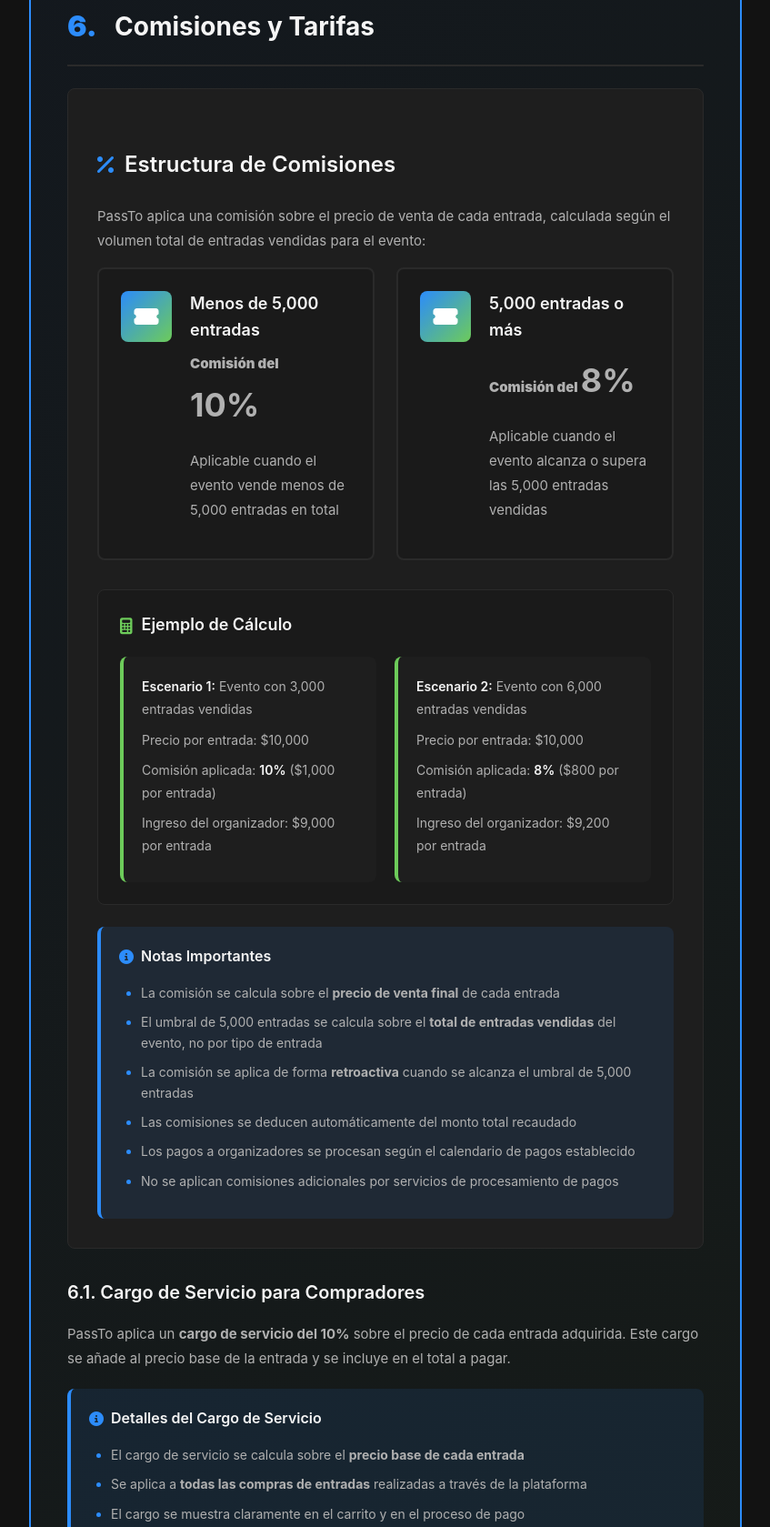
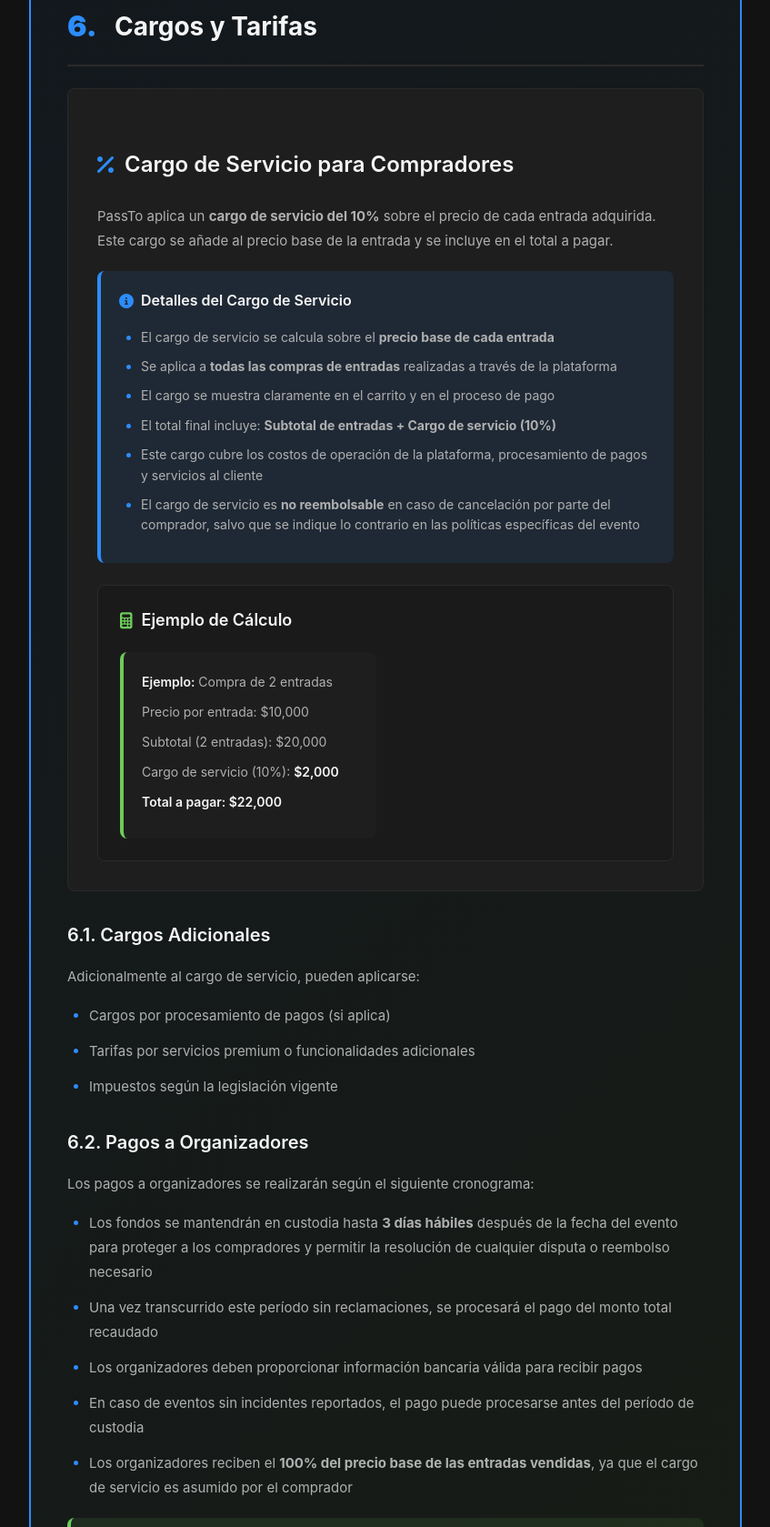
Before and after one commit to silvanasrdos/passto, a plain HTML site: page soporte.html in a window 1280 px wide. Shown: the part 4455-6134 px from the top of the page at 91% size, without its empty margins (380-1227 px from the left). Drawn offline with Linux system fonts and the light colour scheme.

Commit message:
cambios en las politicas

```diff
--- a/soporte.html
+++ b/soporte.html
@@ -269,70 +269,14 @@
                     </ul>
                 </section>
 
-                <!-- Sección 6: Comisiones -->
+                <!-- Sección 6: Cargos y Tarifas -->
                 <section id="comisiones" class="terms-section highlight-section">
-                    <h2><span class="section-number">6.</span> Comisiones y Tarifas</h2>
+                    <h2><span class="section-number">6.</span> Cargos y Tarifas</h2>
+
                     <div class="commission-box">
-                        <h3><i class="fas fa-percentage"></i> Estructura de Comisiones</h3>
-                        <p>PassTo aplica una comisión sobre el precio de venta de cada entrada, calculada según el volumen total de entradas vendidas para el evento:</p>
+                        <h3><i class="fas fa-percentage"></i> Cargo de Servicio para Compradores</h3>
+                        <p>PassTo aplica un <strong>cargo de servicio del 10%</strong> sobre el precio de cada entrada adquirida. Este cargo se añade al precio base de la entrada y se incluye en el total a pagar.</p>
 
-                        <div class="commission-rates">
-                            <div class="commission-rate">
-                                <div class="rate-icon">
-                                    <i class="fas fa-ticket-alt"></i>
-                                </div>
-                                <div class="rate-content">
-                                    <h4>Menos de 5,000 entradas</h4>
-                                    <p class="rate-percentage">Comisión del <strong>10%</strong></p>
-                                    <p class="rate-description">Aplicable cuando el evento vende menos de 5,000 entradas en total</p>
-                                </div>
-                            </div>
-
-                            <div class="commission-rate">
-                                <div class="rate-icon">
-                                    <i class="fas fa-ticket-alt"></i>
-                                </div>
-                                <div class="rate-content">
-                                    <h4>5,000 entradas o más</h4>
-                                    <p class="rate-percentage">Comisión del <strong>8%</strong></p>
-                                    <p class="rate-description">Aplicable cuando el evento alcanza o supera las 5,000 entradas vendidas</p>
-                                </div>
-                            </div>
-                        </div>
-
-                        <div class="commission-example">
-                            <h4><i class="fas fa-calculator"></i> Ejemplo de Cálculo</h4>
-                            <div class="example-scenarios">
-                                <div class="example-scenario">
-                                    <p><strong>Escenario 1:</strong> Evento con 3,000 entradas vendidas</p>
-                                    <p>Precio por entrada: $10,000</p>
-                                    <p>Comisión aplicada: <strong>10%</strong> ($1,000 por entrada)</p>
-                                    <p>Ingreso del organizador: $9,000 por entrada</p>
-                                </div>
-                                <div class="example-scenario">
-                                    <p><strong>Escenario 2:</strong> Evento con 6,000 entradas vendidas</p>
-                                    <p>Precio por entrada: $10,000</p>
-                                    <p>Comisión aplicada: <strong>8%</strong> ($800 por entrada)</p>
-                                    <p>Ingreso del organizador: $9,200 por entrada</p>
-                                </div>
-                            </div>
-                        </div>
-
-                        <div class="commission-notes">
-                            <h4><i class="fas fa-info-circle"></i> Notas Importantes</h4>
-                            <ul>
-                                <li>La comisión se calcula sobre el <strong>precio de venta final</strong> de cada entrada</li>
-                                <li>El umbral de 5,000 entradas se calcula sobre el <strong>total de entradas vendidas</strong> del evento, no por tipo de entrada</li>
-                                <li>La comisión se aplica de forma <strong>retroactiva</strong> cuando se alcanza el umbral de 5,000 entradas</li>
-                                <li>Las comisiones se deducen automáticamente del monto total recaudado</li>
-                                <li>Los pagos a organizadores se procesan según el calendario de pagos establecido</li>
-                                <li>No se aplican comisiones adicionales por servicios de procesamiento de pagos</li>
-                            </ul>
-                        </div>
-                    </div>
-
-                    <h3>6.1. Cargo de Servicio para Compradores</h3>
-                    <p>PassTo aplica un <strong>cargo de servicio del 10%</strong> sobre el precio de cada entrada adquirida. Este cargo se añade al precio base de la entrada y se incluye en el total a pagar.</p>
                         <div class="commission-notes" style="margin-top: 20px;">
                             <h4><i class="fas fa-info-circle"></i> Detalles del Cargo de Servicio</h4>
                             <ul>
@@ -341,10 +285,12 @@
                                 <li>El cargo se muestra claramente en el carrito y en el proceso de pago</li>
                                 <li>El total final incluye: <strong>Subtotal de entradas + Cargo de servicio (10%)</strong></li>
                                 <li>Este cargo cubre los costos de operación de la plataforma, procesamiento de pagos y servicios al cliente</li>
+                                <li>El cargo de servicio es <strong>no reembolsable</strong> en caso de cancelación por parte del comprador, salvo que se indique lo contrario en las políticas específicas del evento</li>
                             </ul>
                         </div>
+
                         <div class="commission-example" style="margin-top: 24px;">
-                        <h4><i class="fas fa-calculator"></i> Ejemplo de Cálculo para Compradores</h4>
+                            <h4><i class="fas fa-calculator"></i> Ejemplo de Cálculo</h4>
                             <div class="example-scenarios">
                                 <div class="example-scenario">
                                     <p><strong>Ejemplo:</strong> Compra de 2 entradas</p>
@@ -355,22 +301,24 @@
                                 </div>
                             </div>
                         </div>
+                    </div>
 
-                    <h3>6.2. Cargos Adicionales</h3>
-                    <p>Adicionalmente a las comisiones y al cargo de servicio, pueden aplicarse:</p>
+                    <h3>6.1. Cargos Adicionales</h3>
+                    <p>Adicionalmente al cargo de servicio, pueden aplicarse:</p>
                     <ul>
                         <li>Cargos por procesamiento de pagos (si aplica)</li>
                         <li>Tarifas por servicios premium o funcionalidades adicionales</li>
                         <li>Impuestos según la legislación vigente</li>
                     </ul>
 
-                    <h3>6.3. Pagos a Organizadores</h3>
+                    <h3>6.2. Pagos a Organizadores</h3>
                     <p>Los pagos a organizadores se realizarán según el siguiente cronograma:</p>
                     <ul>
-                        <li>Los fondos se mantendrán en custodia hasta 3 días hábiles después de la fecha del evento para proteger a los compradores y permitir la resolución de cualquier disputa o reembolso necesario</li>
-                        <li>Una vez transcurrido este período sin reclamaciones, se procesará el pago menos las comisiones aplicables</li>
+                        <li>Los fondos se mantendrán en custodia hasta <strong>3 días hábiles</strong> después de la fecha del evento para proteger a los compradores y permitir la resolución de cualquier disputa o reembolso necesario</li>
+                        <li>Una vez transcurrido este período sin reclamaciones, se procesará el pago del monto total recaudado</li>
                         <li>Los organizadores deben proporcionar información bancaria válida para recibir pagos</li>
                         <li>En caso de eventos sin incidentes reportados, el pago puede procesarse antes del período de custodia</li>
+                        <li>Los organizadores reciben el <strong>100% del precio base de las entradas vendidas</strong>, ya que el cargo de servicio es asumido por el comprador</li>
                     </ul>
                     <div class="payment-note">
                         <p><strong>Nota:</strong> Este período de custodia protege tanto a compradores como a organizadores, permitiendo resolver cualquier problema relacionado con el evento antes de liberar los fondos.</p>
```
Also changed, not shown: preguntas-frecuentes.html (+6 -8 lines). Lines whose indentation alone changed are shown as unchanged.
